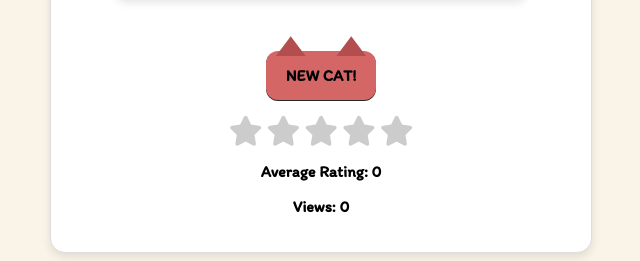
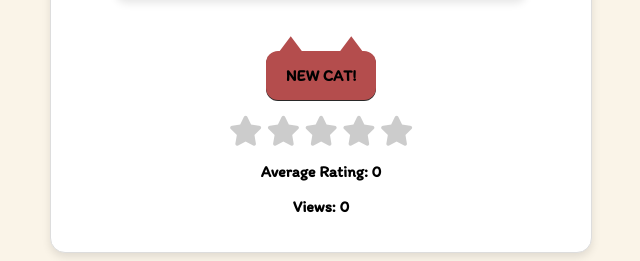
Before and after one commit to halewal/VercelCatRate, a Flask app: page / in a window 1280 px wide, while the restyled element is pressed. Shown: the part 572-833 px from the top of the page, without its empty margins (319-959 px from the left). Run offline with Flask 2, Linux system fonts and the light colour scheme; data that the repository does not hold is empty.

Commit message:
Update style.css

```diff
--- a/static/css/style.css
+++ b/static/css/style.css
@@ -128,7 +128,7 @@ button {
 }
 
 .cat-button:active {
-    background-color: #D46666;
+    background-color: #B44D4D;
     box-shadow: 0 1px #292828;
     transform: translateY(4px);
 }
```
